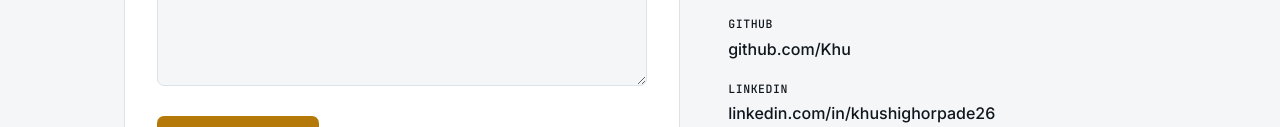
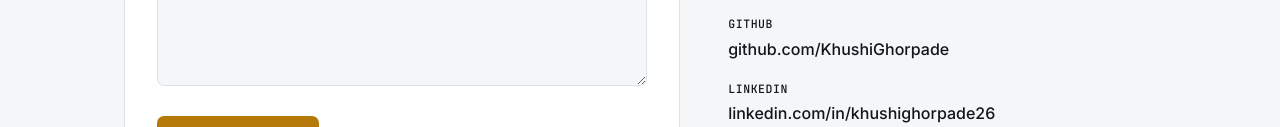
Before and after one commit to KhushiGhorpade/Khushi-Portfolio, a plain HTML site: page index.html in a window 1280 px wide. Shown: the part 4744-4871 px from the top of the page. Drawn offline with nearby package versions, Linux system fonts and the light colour scheme.

Commit message:
Updated GitHub profile text

```diff
--- a/index.html
+++ b/index.html
@@ -331,7 +331,7 @@
               <li><span class="about__fact-label">Phone</span><a href="tel:+918669152401">+91 86691 52401</a></li>
               <li><span class="about__fact-label">WhatsApp</span><a href="https://wa.me/918669152401" target="_blank" rel="noopener">Message on WhatsApp</a></li>
               <li><span class="about__fact-label">Location</span><span>Sangli, Maharashtra</span></li>
-              <li><span class="about__fact-label">GitHub</span><a href="https://github.com/KhushiGhorpade" target="_blank" rel="noopener">github.com/Khu</a></li>
+              <li><span class="about__fact-label">GitHub</span><a href="https://github.com/KhushiGhorpade" target="_blank" rel="noopener">github.com/KhushiGhorpade</a></li>
               <li><span class="about__fact-label">LinkedIn</span><a href="https://www.linkedin.com/in/khushighorpade26" target="_blank" rel="noopener">linkedin.com/in/khushighorpade26</a></li>
             </ul>
           </div>
```
